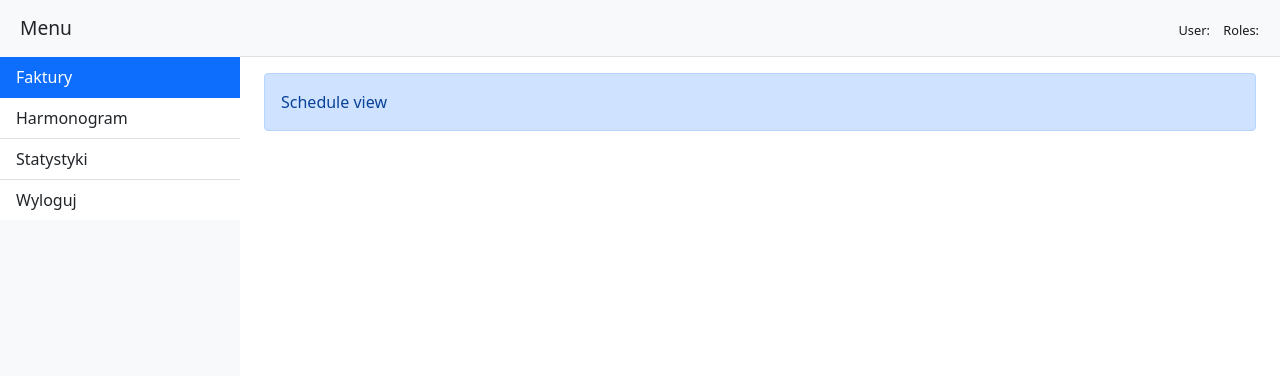
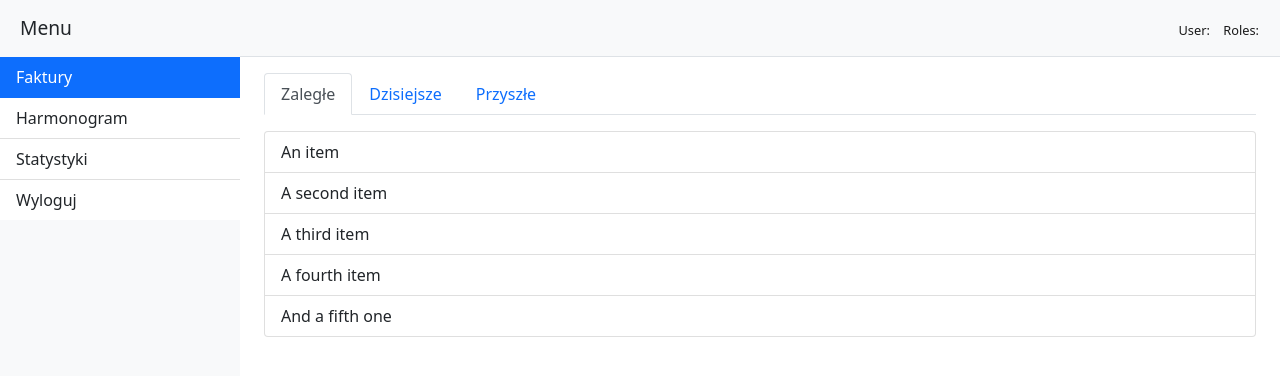
Before and after one commit to simonbws/InvoiceManagementSystemApp, a Vue app in the folder vite-project/: page /schedule in a window 1280 px wide. Shown: the top 376 px of the page. Built offline with nearby package versions, Linux system fonts and the light colour scheme; no server answers; sample sign-in values are in the browser's storage.

Commit message:
ScheduleView init

```diff
--- a/vite-project/src/views/InvoicesView.vue
+++ b/vite-project/src/views/InvoicesView.vue
@@ -90,13 +90,9 @@ window.onclick = function () {
                         v-if="i.status == 'created'" data-bs-placement="top" title="Status faktury">
                         Oczekiwanie na akceptację
                     </div>
-                    <div class="alert alert-primary float-end" role="alert" data-bs-toggle="tooltip"
+                    <div class="alert alert-success float-end" role="alert" data-bs-toggle="tooltip"
                         v-if="i.status == 'accepted'" data-bs-placement="top" title="Status faktury">
                         Zaakceptowano
-                    </div>
-                    <div class="alert alert-success float-end" role="alert" data-bs-toggle="tooltip"
-                        v-if="i.status == 'paid'" data-bs-placement="top" title="Status faktury">
-                        Zapłacono
                     </div>
                 </div>
             </div>
--- a/vite-project/src/views/ScheduleView.vue
+++ b/vite-project/src/views/ScheduleView.vue
@@ -5,9 +5,24 @@
 
     <div class="container-fluid">
         <div class="container">
-            <div class="alert alert-primary mt-3" role="alert">
-                Schedule view
-            </div>
+            <ul class="nav nav-tabs mt-3">
+                <li class="nav-item">
+                    <a class="nav-link active" aria-current="page" href="#">Zaległe</a>
+                </li>
+                <li class="nav-item">
+                    <a class="nav-link" href="#">Dzisiejsze</a>
+                </li>
+                <li class="nav-item">
+                    <a class="nav-link" href="#">Przyszłe</a>
+                </li>
+            </ul>
+            <ul class="list-group mt-3">
+                <li class="list-group-item">An item</li>
+                <li class="list-group-item">A second item</li>
+                <li class="list-group-item">A third item</li>
+                <li class="list-group-item">A fourth item</li>
+                <li class="list-group-item">And a fifth one</li>
+            </ul>
         </div>
     </div>
 </template>
```
